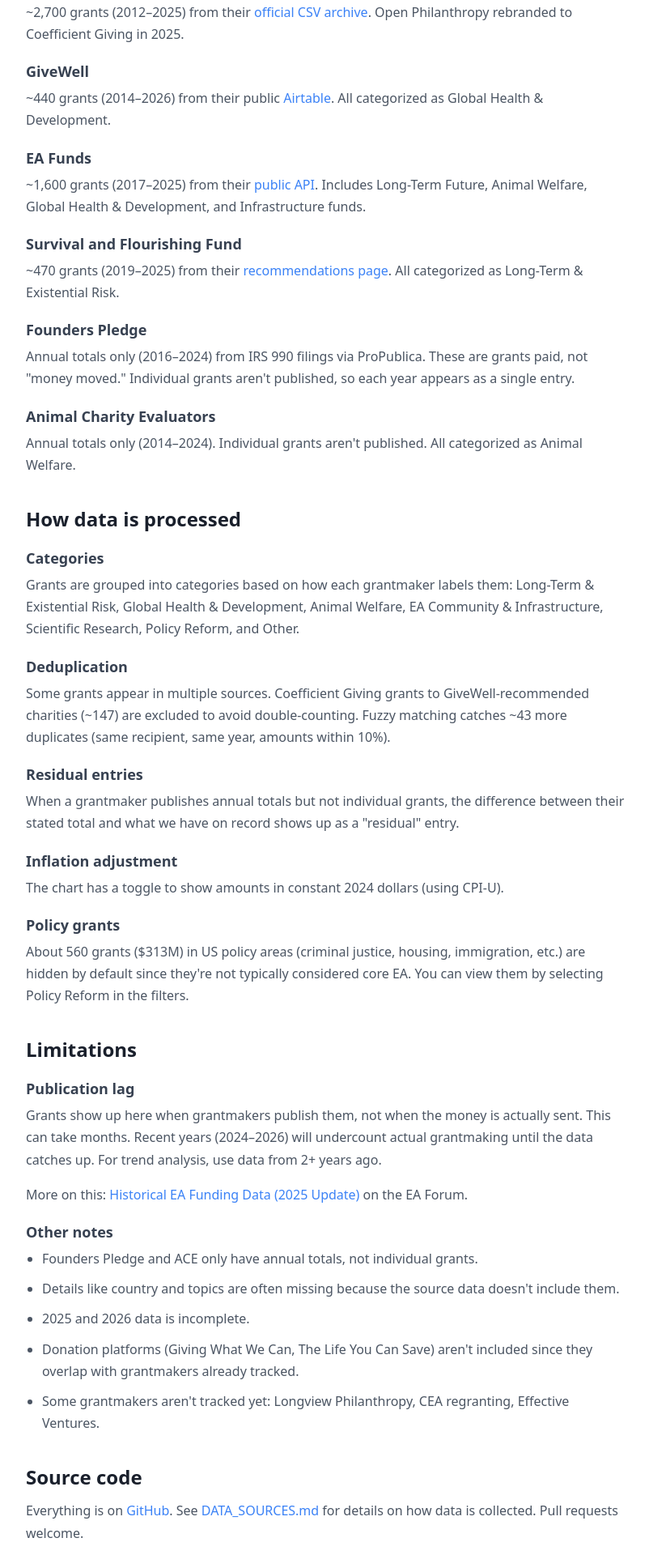
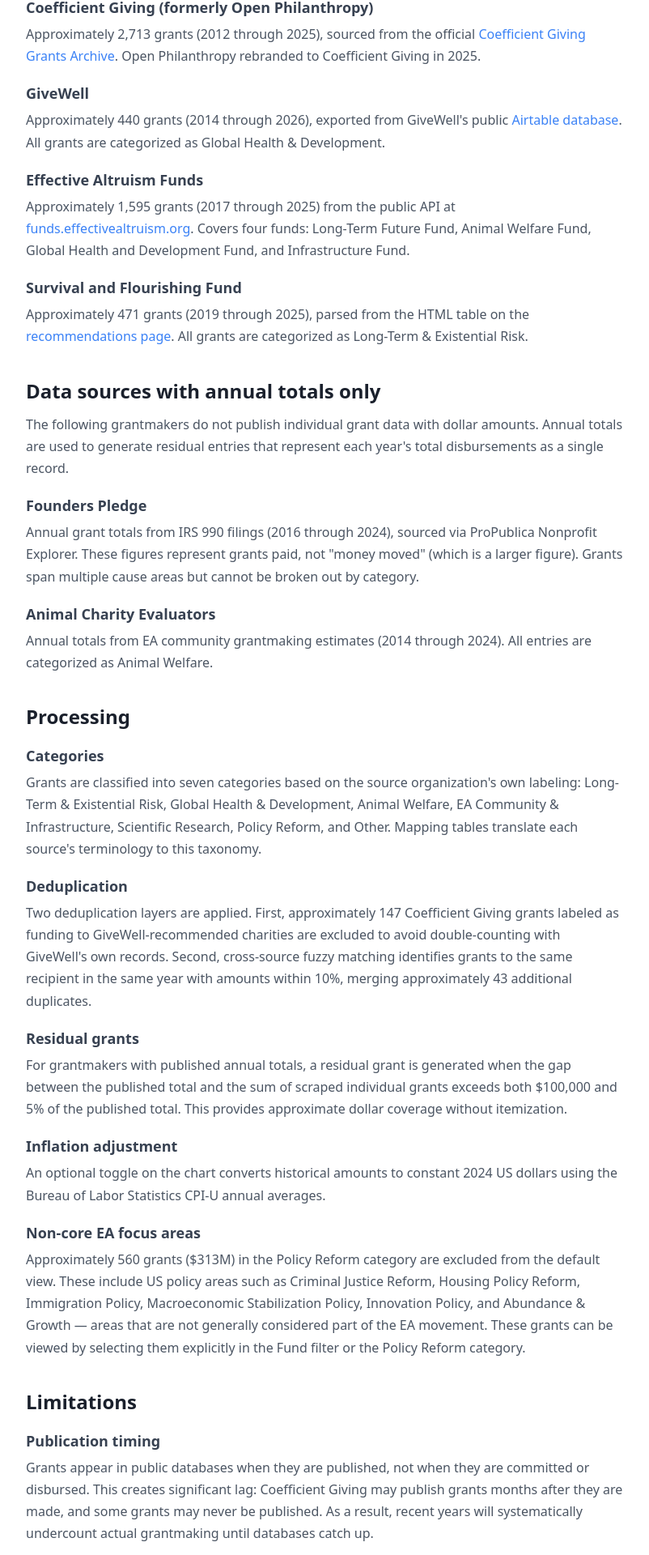
Before and after one commit to Brian-Foerster/EAGrantsDatabase, a Next.js app: page /EAGrantsDatabase/about in a window 1280 px wide. Shown: the part 598-2518 px from the top of the page at 81% size, without its empty margins (238-1040 px from the left). Built offline with nearby package versions, Linux system fonts and the light colour scheme.

Commit message:
Revert About page changes

```diff
--- a/pages/about.tsx
+++ b/pages/about.tsx
@@ -50,150 +50,197 @@
           }}>
             <h2 style={styles.sectionTitle}>What this is</h2>
             <p style={styles.paragraph}>
-              A database of grants from EA-aligned grantmakers. It pulls together public data
-              from several sources into one searchable interface. Currently covers about 5,050
-              grants totaling $6.2 billion, from 2012 to present.
+              This site aggregates publicly available grant data from grantmakers associated with
+              the Effective Altruism community. It currently includes approximately 5,050 grants
+              totaling approximately $6.2 billion, spanning 2012 to 2026.
             </p>
             <p style={styles.paragraph}>
-              Updated monthly. Source code is on{' '}
+              The database is updated monthly via an automated scraping pipeline. The source
+              code and full methodology documentation are available on{' '}
               <a href={REPO_URL} target="_blank" rel="noopener noreferrer" style={styles.link}>GitHub</a>.
             </p>
 
-            <h2 style={styles.sectionTitle}>Data sources</h2>
+            <h2 style={styles.sectionTitle}>Data sources with individual grants</h2>
 
             <h3 style={styles.subheading}>Coefficient Giving (formerly Open Philanthropy)</h3>
             <p style={styles.paragraph}>
-              ~2,700 grants (2012–2025) from their{' '}
+              Approximately 2,713 grants (2012 through 2025), sourced from the official{' '}
               <a href="https://coefficientgiving.org/wp-content/uploads/Coefficient-Giving-Grants-Archive.csv" target="_blank" rel="noopener noreferrer" style={styles.link}>
-                official CSV archive
-              </a>. Open Philanthropy rebranded to Coefficient Giving in 2025.
+                Coefficient Giving Grants Archive
+              </a>.
+              Open Philanthropy rebranded to Coefficient Giving in 2025.
             </p>
 
             <h3 style={styles.subheading}>GiveWell</h3>
             <p style={styles.paragraph}>
-              ~440 grants (2014–2026) from their public{' '}
+              Approximately 440 grants (2014 through 2026), exported from GiveWell's public{' '}
               <a href="https://airtable.com/appaVhon0jdLt1rVs/shrixNMUWCSC5v1lh/tblykYPizxzYj3U1L/viwJ3DyqAUsL654Rm" target="_blank" rel="noopener noreferrer" style={styles.link}>
-                Airtable
-              </a>. All categorized as Global Health &amp; Development.
+                Airtable database
+              </a>.
+              All grants are categorized as Global Health &amp; Development.
             </p>
 
-            <h3 style={styles.subheading}>EA Funds</h3>
+            <h3 style={styles.subheading}>Effective Altruism Funds</h3>
             <p style={styles.paragraph}>
-              ~1,600 grants (2017–2025) from their{' '}
+              Approximately 1,595 grants (2017 through 2025) from the public API at{' '}
               <a href="https://funds.effectivealtruism.org/api/grants" target="_blank" rel="noopener noreferrer" style={styles.link}>
-                public API
-              </a>. Includes Long-Term Future, Animal Welfare, Global Health &amp; Development, and Infrastructure funds.
+                funds.effectivealtruism.org
+              </a>.
+              Covers four funds: Long-Term Future Fund, Animal Welfare Fund, Global Health and
+              Development Fund, and Infrastructure Fund.
             </p>
 
             <h3 style={styles.subheading}>Survival and Flourishing Fund</h3>
             <p style={styles.paragraph}>
-              ~470 grants (2019–2025) from their{' '}
+              Approximately 471 grants (2019 through 2025), parsed from the HTML table on
+              the{' '}
               <a href="https://survivalandflourishing.fund/recommendations" target="_blank" rel="noopener noreferrer" style={styles.link}>
                 recommendations page
-              </a>. All categorized as Long-Term &amp; Existential Risk.
+              </a>.
+              All grants are categorized as Long-Term &amp; Existential Risk.
+            </p>
+
+            <h2 style={styles.sectionTitle}>Data sources with annual totals only</h2>
+            <p style={styles.paragraph}>
+              The following grantmakers do not publish individual grant data with dollar
+              amounts. Annual totals are used to generate residual entries that represent
+              each year's total disbursements as a single record.
             </p>
 
             <h3 style={styles.subheading}>Founders Pledge</h3>
             <p style={styles.paragraph}>
-              Annual totals only (2016–2024) from IRS 990 filings via ProPublica. These are grants paid,
-              not "money moved." Individual grants aren't published, so each year appears as a single entry.
+              Annual grant totals from IRS 990 filings (2016 through 2024), sourced via
+              ProPublica Nonprofit Explorer. These figures represent grants paid, not "money
+              moved" (which is a larger figure). Grants span multiple cause areas but cannot
+              be broken out by category.
             </p>
 
             <h3 style={styles.subheading}>Animal Charity Evaluators</h3>
             <p style={styles.paragraph}>
-              Annual totals only (2014–2024). Individual grants aren't published. All categorized as Animal Welfare.
+              Annual totals from EA community grantmaking estimates (2014 through 2024).
+              All entries are categorized as Animal Welfare.
             </p>
 
-            <h2 style={styles.sectionTitle}>How data is processed</h2>
+            <h2 style={styles.sectionTitle}>Processing</h2>
 
             <h3 style={styles.subheading}>Categories</h3>
             <p style={styles.paragraph}>
-              Grants are grouped into categories based on how each grantmaker labels them:
-              Long-Term &amp; Existential Risk, Global Health &amp; Development, Animal Welfare,
-              EA Community &amp; Infrastructure, Scientific Research, Policy Reform, and Other.
+              Grants are classified into seven categories based on the source organization's own
+              labeling: Long-Term &amp; Existential Risk, Global Health &amp; Development,
+              Animal Welfare, EA Community &amp; Infrastructure, Scientific Research,
+              Policy Reform, and Other. Mapping tables translate each source's terminology
+              to this taxonomy.
             </p>
 
             <h3 style={styles.subheading}>Deduplication</h3>
             <p style={styles.paragraph}>
-              Some grants appear in multiple sources. Coefficient Giving grants to GiveWell-recommended
-              charities (~147) are excluded to avoid double-counting. Fuzzy matching catches
-              ~43 more duplicates (same recipient, same year, amounts within 10%).
+              Two deduplication layers are applied. First, approximately 147 Coefficient Giving
+              grants labeled as funding to GiveWell-recommended charities are excluded to
+              avoid double-counting with GiveWell's own records. Second, cross-source fuzzy
+              matching identifies grants to the same recipient in the same year with amounts
+              within 10%, merging approximately 43 additional duplicates.
             </p>
 
-            <h3 style={styles.subheading}>Residual entries</h3>
+            <h3 style={styles.subheading}>Residual grants</h3>
             <p style={styles.paragraph}>
-              When a grantmaker publishes annual totals but not individual grants, the difference
-              between their stated total and what we have on record shows up as a "residual" entry.
+              For grantmakers with published annual totals, a residual grant is generated when
+              the gap between the published total and the sum of scraped individual grants
+              exceeds both $100,000 and 5% of the published total. This provides approximate
+              dollar coverage without itemization.
             </p>
 
             <h3 style={styles.subheading}>Inflation adjustment</h3>
             <p style={styles.paragraph}>
-              The chart has a toggle to show amounts in constant 2024 dollars (using CPI-U).
+              An optional toggle on the chart converts historical amounts to constant 2024
+              US dollars using the Bureau of Labor Statistics CPI-U annual averages.
             </p>
 
-            <h3 style={styles.subheading}>Policy grants</h3>
+            <h3 style={styles.subheading}>Non-core EA focus areas</h3>
             <p style={styles.paragraph}>
-              About 560 grants ($313M) in US policy areas (criminal justice, housing, immigration, etc.)
-              are hidden by default since they're not typically considered core EA. You can view them
-              by selecting Policy Reform in the filters.
+              Approximately 560 grants ($313M) in the Policy Reform category are excluded
+              from the default view. These include US policy areas such as Criminal Justice
+              Reform, Housing Policy Reform, Immigration Policy, Macroeconomic Stabilization
+              Policy, Innovation Policy, and Abundance &amp; Growth — areas that are not
+              generally considered part of the EA movement. These grants can be viewed by
+              selecting them explicitly in the Fund filter or the Policy Reform category.
             </p>
 
             <h2 style={styles.sectionTitle}>Limitations</h2>
 
-            <h3 style={styles.subheading}>Publication lag</h3>
+            <h3 style={styles.subheading}>Publication timing</h3>
             <p style={styles.paragraph}>
-              Grants show up here when grantmakers publish them, not when the money is actually sent.
-              This can take months. Recent years (2024–2026) will undercount actual grantmaking until
-              the data catches up. For trend analysis, use data from 2+ years ago.
+              Grants appear in public databases when they are published, not when they are
+              committed or disbursed. This creates significant lag: Coefficient Giving may
+              publish grants months after they are made, and some grants may never be
+              published. As a result, recent years will systematically undercount actual
+              grantmaking until databases catch up.
             </p>
             <p style={styles.paragraph}>
-              More on this:{' '}
+              This timing issue affects year-over-year trend analysis. A decline in grants
+              for the current or prior year may reflect publication lag rather than actual
+              funding changes. For reliable trend analysis, use data from years where
+              publication is substantially complete (typically 2+ years prior).
+            </p>
+            <p style={styles.paragraph}>
+              For more on this issue, see the{' '}
               <a href="https://forum.effectivealtruism.org/posts/NWHb4nsnXRxDDFGLy/historical-ea-funding-data-2025-update" target="_blank" rel="noopener noreferrer" style={styles.link}>
                 Historical EA Funding Data (2025 Update)
-              </a> on the EA Forum.
+              </a>{' '}
+              analysis on the EA Forum.
             </p>
 
-            <h3 style={styles.subheading}>Other notes</h3>
+            <h3 style={styles.subheading}>Other limitations</h3>
             <ul style={styles.list}>
               <li style={styles.listItem}>
-                Founders Pledge and ACE only have annual totals, not individual grants.
+                Coefficient Giving data is sourced from their official archive CSV, which
+                is updated periodically as grants are published.
               </li>
               <li style={styles.listItem}>
-                Details like country and topics are often missing because the source data doesn't include them.
+                Founders Pledge and Animal Charity Evaluators entries are entirely residual —
+                they represent annual totals, not individual grants.
               </li>
               <li style={styles.listItem}>
-                2025 and 2026 data is incomplete.
+                Metadata fields such as country, topics, and description are sparse for many
+                sources because the upstream data does not include them.
               </li>
               <li style={styles.listItem}>
-                Donation platforms (Giving What We Can, The Life You Can Save) aren't included since
-                they overlap with grantmakers already tracked.
+                2025 and 2026 data is partial and reflects only grants published to date.
               </li>
               <li style={styles.listItem}>
-                Some grantmakers aren't tracked yet: Longview Philanthropy, CEA regranting, Effective Ventures.
+                The database does not include donation platforms (e.g., Giving What We Can,
+                The Life You Can Save) because their totals largely overlap with the endpoint
+                grantmakers already tracked.
+              </li>
+              <li style={styles.listItem}>
+                Some EA-adjacent grantmakers are not yet tracked, including Longview
+                Philanthropy and regranting programs within CEA and Effective Ventures.
               </li>
             </ul>
 
             <h2 style={styles.sectionTitle}>Source code</h2>
             <p style={styles.paragraph}>
-              Everything is on{' '}
+              The full source code, scraping pipeline, and detailed methodology documentation
+              are available at{' '}
               <a href={REPO_URL} target="_blank" rel="noopener noreferrer" style={styles.link}>
-                GitHub
-              </a>. See{' '}
+                github.com/Brian-Foerster/EAGrantsDatabase
+              </a>.
+              See{' '}
               <a href={`${REPO_URL}/blob/main/DATA_SOURCES.md`} target="_blank" rel="noopener noreferrer" style={styles.link}>
                 DATA_SOURCES.md
               </a>{' '}
-              for details on how data is collected. Pull requests welcome.
+              for the complete data sourcing notes. Contributions via pull request are welcome.
             </p>
 
             <h2 style={styles.sectionTitle}>Feedback</h2>
             <p style={styles.paragraph}>
-              Found an error or have a suggestion? Use the{' '}
+              To report errors, suggest additional data sources, or provide other feedback,
+              use the{' '}
               <a href={FEEDBACK_URL} target="_blank" rel="noopener noreferrer" style={styles.link}>
                 feedback form
               </a>{' '}
               or{' '}
               <a href={`${REPO_URL}/issues`} target="_blank" rel="noopener noreferrer" style={styles.link}>
-                open a GitHub issue
+                open an issue on GitHub
               </a>.
             </p>
           </div>
```
